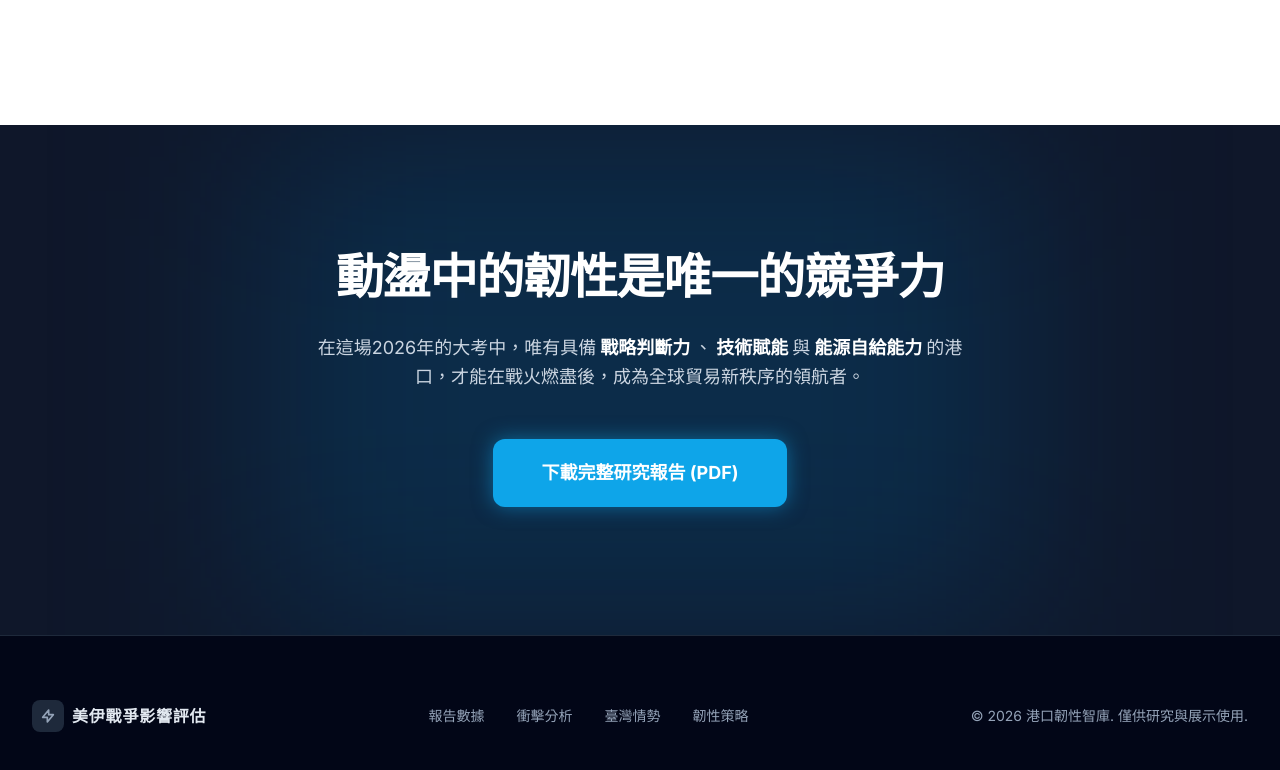
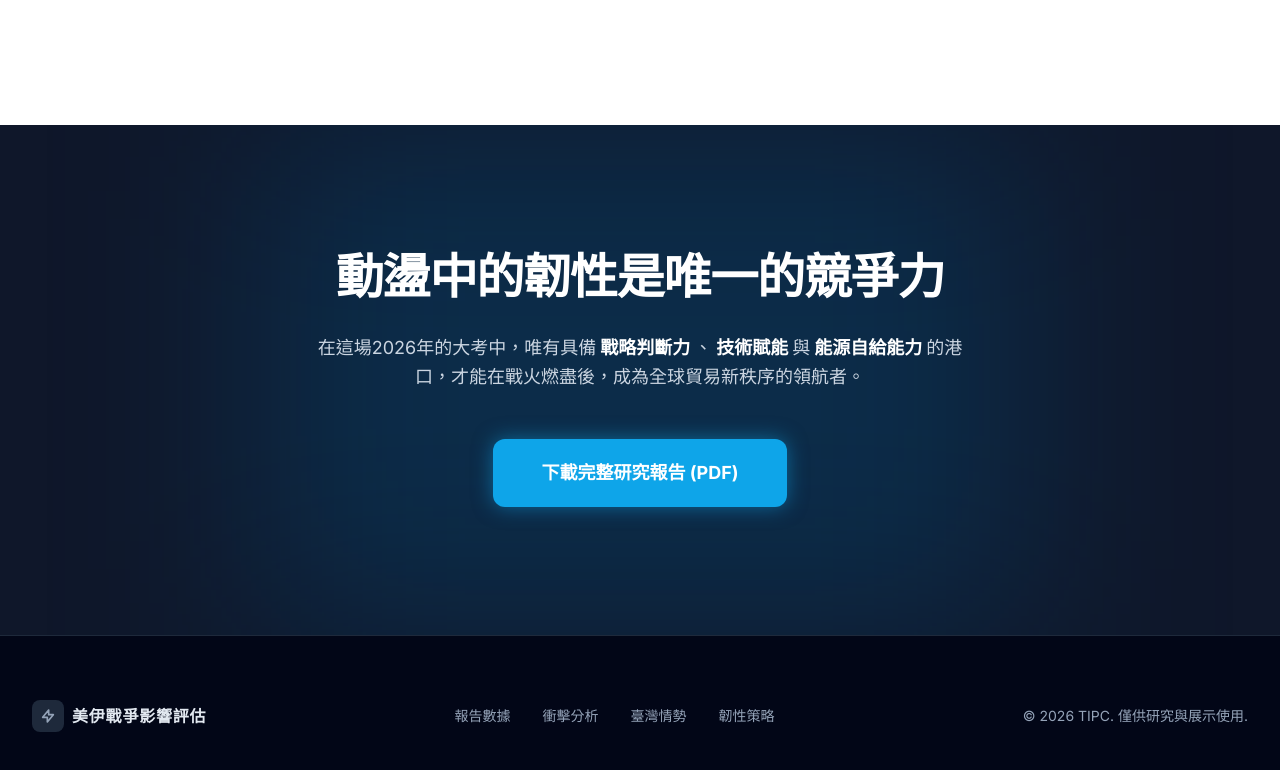
Before and after one commit to beartolove/mypages, a plain HTML site: page 2026war_effect.htm in a window 1280 px wide. Shown: the part 3939-4709 px from the top of the page. Drawn offline with nearby package versions, Linux system fonts and the light colour scheme.

Commit message:
Add files via upload

```diff
--- a/2026war_effect.htm
+++ b/2026war_effect.htm
@@ -469,7 +469,7 @@
                     <a href="#strategy" class="hover:text-white transition-colors">韌性策略</a>
                 </div>
                 <div class="text-sm">
-                    &copy; 2026 港口韌性智庫. 僅供研究與展示使用.
+                    &copy; 2026 TIPC. 僅供研究與展示使用.
                 </div>
             </div>
         </div>
```
Also changed, not shown: 1 other file.
